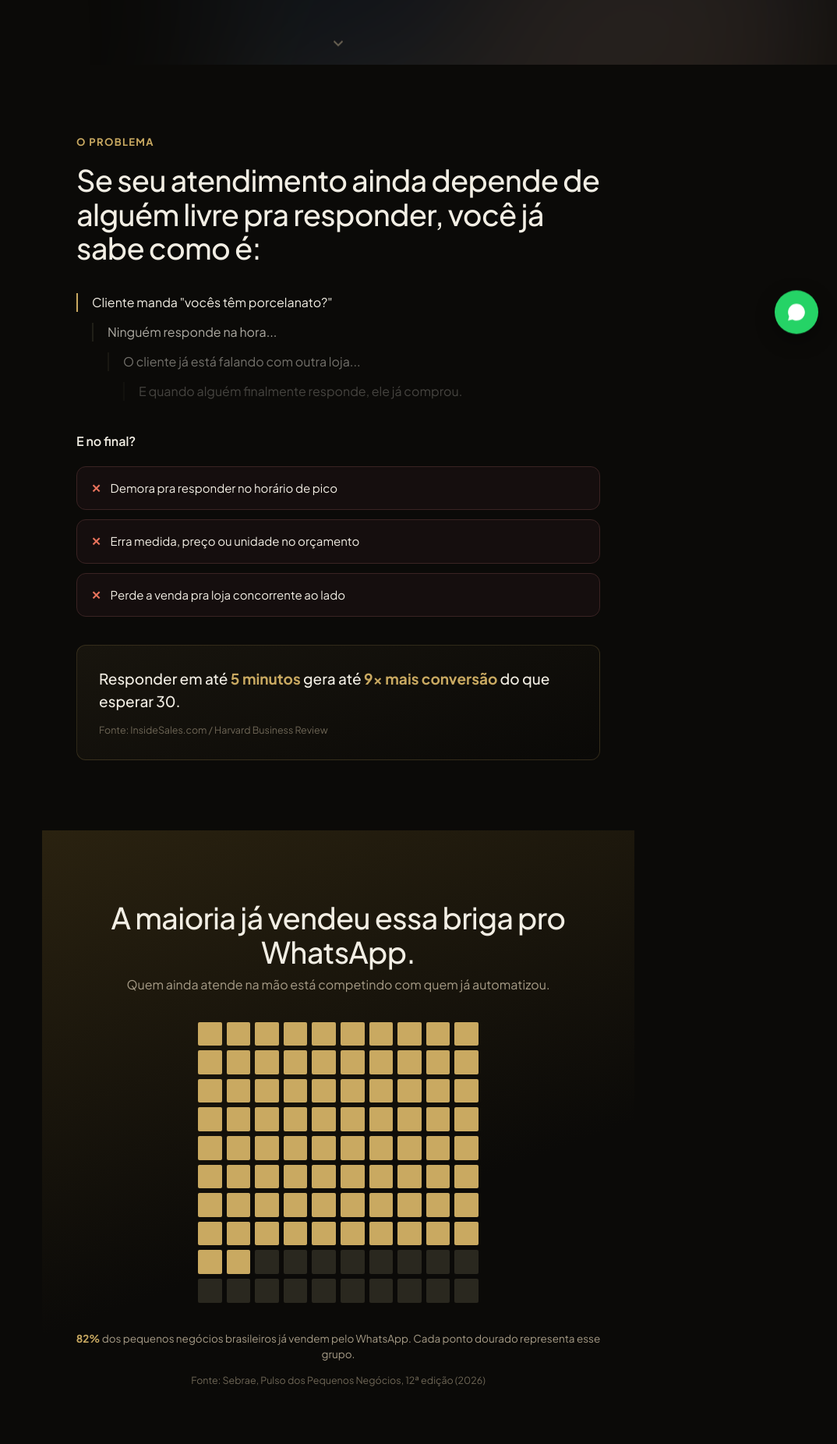
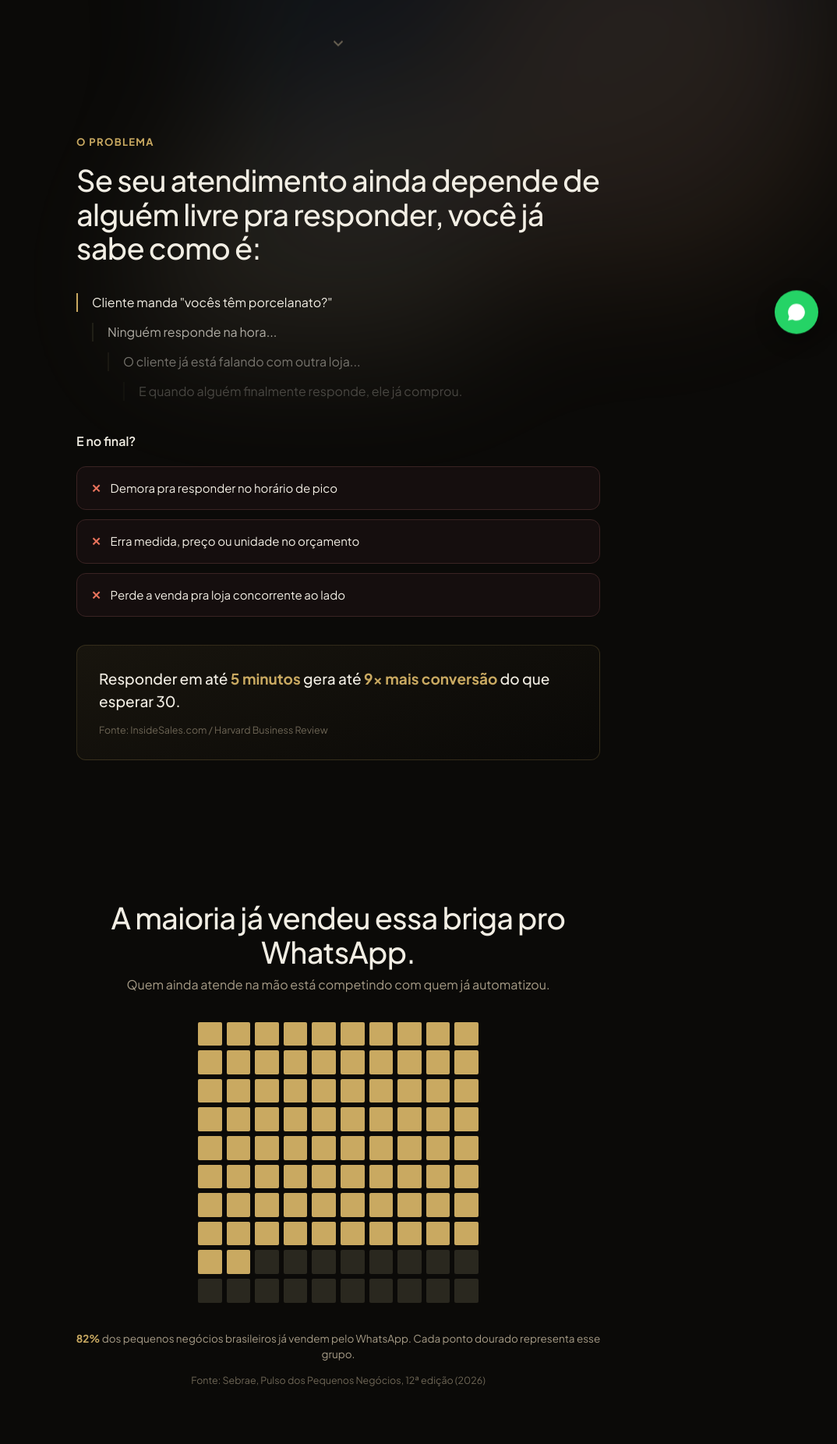
Before and after one commit to gahbrielsoares/Lumos, a plain HTML site: page index.html in a window 1280 px wide. Shown: the part 348-2200 px from the top of the page at 78% size, without its empty margins (206-1280 px from the left). Drawn offline with Linux system fonts and the light colour scheme.

Commit message:
Landing: secoes escuras (problema e dado real) ficam transparentes pra revelar as luzes; secao clara da solucao mantida como esta

```diff
--- a/css/styles.css
+++ b/css/styles.css
@@ -1811,7 +1811,7 @@ img, svg { display: block; max-width: 100%; }
   margin: 0 auto;
 }
 
-.tech-section.dark { background: #0B0A08; max-width: 100%; }
+.tech-section.dark { max-width: 100%; }
 .tech-section.dark .tech-section-inner { max-width: 720px; margin: 0 auto; padding: 0 24px; }
 
 .tech-eyebrow {
@@ -1899,7 +1899,6 @@ img, svg { display: block; max-width: 100%; }
 /* ---- Seção de dado real (dot matrix) ---- */
 
 .tech-section.data {
-  background: linear-gradient(160deg, #2A2210, #0B0A08 60%);
   padding: 90px 24px;
 }
 
--- a/index.html
+++ b/index.html
@@ -6,7 +6,7 @@
   <title>Lumos: do primeiro "oi" no WhatsApp até o fechamento</title>
   <link rel="icon" type="image/png" href="img/logo.png">
   <script src="js/logo.js" defer></script>
-  <link rel="stylesheet" href="css/styles.css?v=21" />
+  <link rel="stylesheet" href="css/styles.css?v=22" />
 </head>
 <body>
 
```
Also changed, not shown: agendamentos.html (+1 -1 lines), agents.html (+1 -1 lines), clientes.html (+1 -1 lines), cozinha.html (+1 -1 lines), dashboard.html (+1 -1 lines), follow-up.html (+1 -1 lines), kanban.html (+1 -1 lines), leads.html (+1 -1 lines), login.html (+1 -1 lines), mesas.html (+1 -1 lines), plans.html (+1 -1 lines), products.html (+1 -1 lines), settings.html (+1 -1 lines), signup.html (+1 -1 lines).
